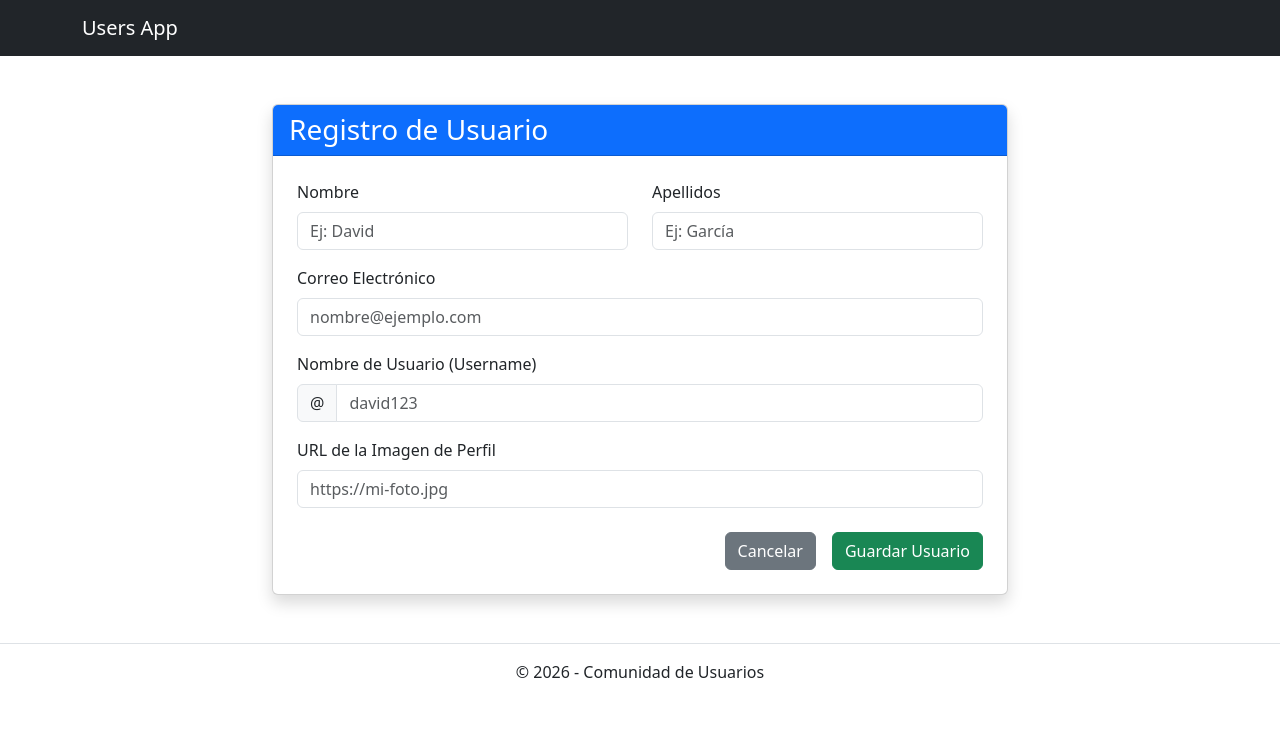
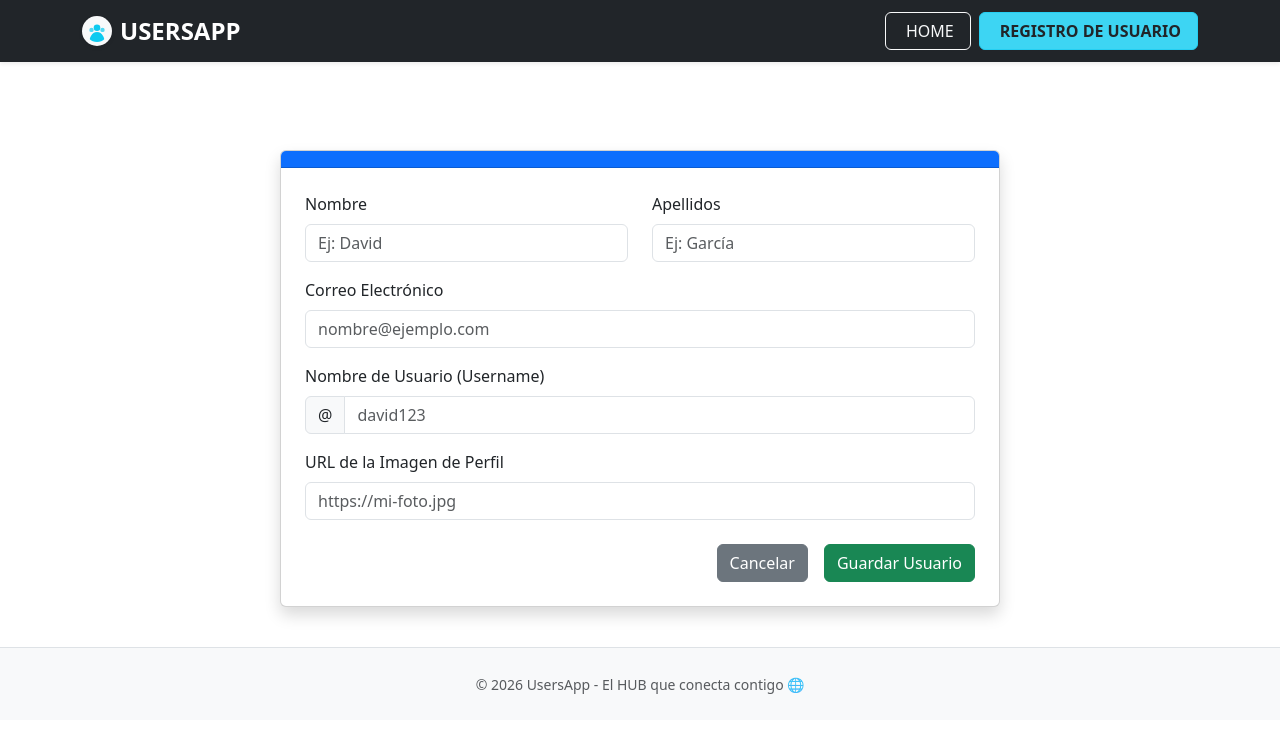
Before and after one commit to dvdgm12-arch/ACTIVIDAD-6, an Angular app: page /newuser in a window 1280 px wide. Shown: the top 732 px of the page. Built offline with nearby package versions, Linux system fonts and the light colour scheme.

Commit message:
LOGICA CRITERIO 6 COMPLETA

```diff
--- a/src/app/app.html
+++ b/src/app/app.html
@@ -1,15 +1,41 @@
-<header>
-  <nav class="navbar navbar-dark bg-dark mb-4">
-    <div class="container">
-      <a class="navbar-brand" href="#">Users App</a>
+<nav class="navbar navbar-expand-lg navbar-dark bg-dark shadow-sm py-2">
+  <div class="container">
+
+    <a class="navbar-brand d-flex align-items-center fw-bold" routerLink="/home">
+      <svg xmlns="http://www.w3.org/2000/svg" width="30" height="30" viewBox="0 0 100 100" class="me-2 rounded-circle bg-light p-1 shadow-sm">
+        <circle cx="50" cy="50" r="48" fill="#F8F9FA" />
+        <circle cx="50" cy="35" r="15" fill="#0DCAF0" />
+        <path d="M50 55 C25 55, 15 85, 15 100 L85 100 C85 85, 75 55, 50 55 Z" fill="#0DCAF0" />
+        <circle cx="25" cy="45" r="10" fill="#0DCAF0" opacity="0.7" />
+        <circle cx="75" cy="45" r="10" fill="#0DCAF0" opacity="0.7" />
+      </svg>
+      <span class="fs-4 text-white">USERSAPP</span>
+    </a>
+
+    <button class="navbar-toggler" type="button" data-bs-toggle="collapse" data-bs-target="#navbarNav">
+      <span class="navbar-toggler-icon"></span>
+    </button>
+
+    <div class="collapse navbar-collapse justify-content-end" id="navbarNav">
+      <div class="d-flex gap-2">
+
+        <button class="btn btn-outline-light px-3" routerLink="/home" routerLinkActive="active">
+          <i class="bi bi-house-door me-1"></i>HOME
+        </button>
+
+        <button class="btn btn-info text-dark fw-bold px-3" routerLink="/newuser" routerLinkActive="active">
+          <i class="bi bi-person-plus me-1"></i>REGISTRO DE USUARIO
+        </button>
+
+      </div>
     </div>
-  </nav>
-</header>
+  </div>
+</nav>
 
-<main>
+<main class="container py-4 my-3">
   <router-outlet></router-outlet>
 </main>
 
-<footer class="text-center mt-5 py-3 border-top">
-  <p>&copy; 2026 - Comunidad de Usuarios</p>
+<footer class="text-center py-4 mt-auto border-top text-muted bg-light">
+  <small>&copy; 2026 UsersApp - El HUB que conecta contigo 🌐 </small>
 </footer>
--- a/src/app/app.ts
+++ b/src/app/app.ts
@@ -1,9 +1,9 @@
 import { Component, signal } from '@angular/core';
-import { RouterOutlet } from '@angular/router';
+import { RouterOutlet, RouterLink, RouterLinkActive, } from '@angular/router';
 
 @Component({
   selector: 'app-root',
-  imports: [RouterOutlet],
+  imports: [RouterOutlet, RouterLink, RouterLinkActive],
   templateUrl: './app.html',
   styleUrl: './app.css'
 })
--- a/src/app/pages/user-form/user-form.component.html
+++ b/src/app/pages/user-form/user-form.component.html
@@ -3,7 +3,6 @@
         <div class="col-md-8">
             <div class="card shadow">
                 <div class="card-header bg-primary text-white">
-                    <h3 class="mb-0"> {{ titulo }}</h3>
                 </div>
                 <div class="card-body p-4">
                     <form>
--- a/src/app/pages/user-form/user-form.component.ts
+++ b/src/app/pages/user-form/user-form.component.ts
@@ -3,10 +3,11 @@ import { Router, RouterLink } from '@angular/router';
 import { UsersService } from '../../services/users.service';
 import { IUser } from '../../interfaces/user.interface';
 import { ActivatedRoute } from '@angular/router';
+import { FormControl, FormGroup, ReactiveFormsModule, Validators } from '@angular/forms';
 
 @Component({
   selector: 'app-user-form',
-  imports: [RouterLink],
+  imports: [RouterLink, ReactiveFormsModule],
   templateUrl: './user-form.component.html',
   styleUrl: './user-form.component.css',
 })
@@ -15,23 +16,23 @@ export class UserFormComponent {
   private router = inject(Router);
   private activatedRoute = inject(ActivatedRoute);
 
-  titulo: string = "Registro de Usuario";
+  userForm: FormGroup = new FormGroup({
+    first_name: new FormControl('', [Validators.required]),
+    last_name: new FormControl('', [Validators.required]),
+    username: new FormControl('', [Validators.required]),
+    email: new FormControl('', [Validators.required, Validators.email]),
+    image: new FormControl('', [Validators.required]),
+  });
 
-  ngOnInit() {
-    this.activatedRoute.params.subscribe(async (params: any) => {
-      if (params.siduser) {
-        this.titulo = "Actualización de Usuario";
+  async onSubmit() {
+    if (this.userForm.valid) {
+      try {
+        await this.usersService.create(this.userForm.value);
+        alert('Usuario creado');
+        this.router.navigate(['/home']);
+      } catch (error) {
+        console.error('Error al crear:', error);
       }
-    });
-  }
-
-// objeto vinculante a formulario
-// ReactiveForms
-
-
-  async getDataForm(pForm: any) {
-    //await
-    //response
-    console.log('Enviado datos al servicio...');
+    }
   }
 }
```
